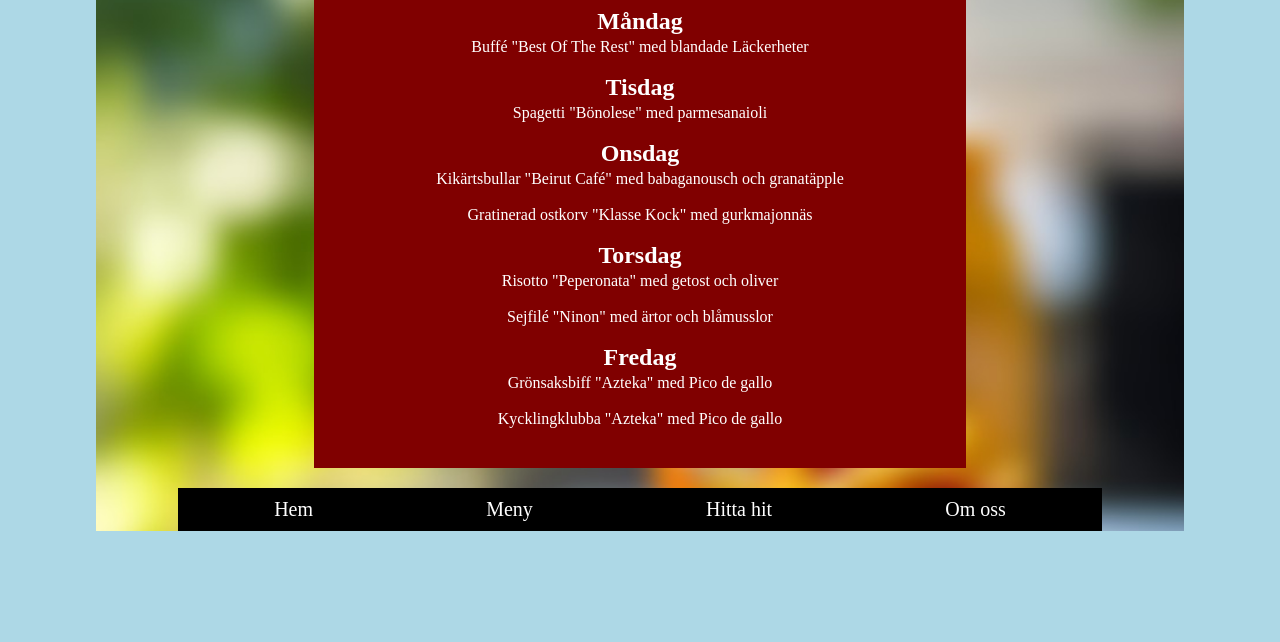
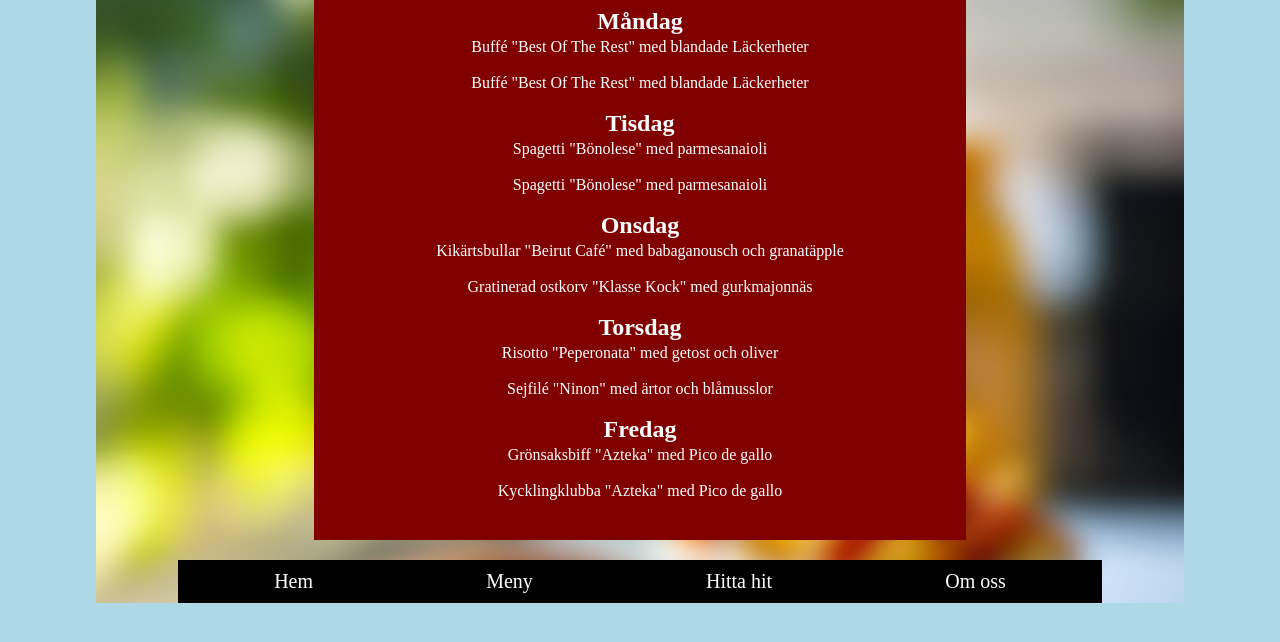
Before and after one commit to villekallas/bistro, a plain HTML site: page meny.html in a window 1280 px wide. Shown: the part 102-744 px from the top of the page. Drawn offline with Linux system fonts and the light colour scheme; a web font is replaced by a local one.

Commit message:
v.10
fixade errors meny.html

```diff
--- a/meny.html
+++ b/meny.html
@@ -40,7 +40,7 @@
 
                 </ul>
             </nav>
-        </navbar>
+
     </header>
 </div>
     <section class="main-content">
@@ -49,19 +49,33 @@
                 <li>
                     <h2 class="menydag">Måndag</h2>
                     <p>
+                    Buffé "Best Of The Rest" med blandade Läckerheter
 
-                    Buffé "Best Of The Rest" med blandade Läckerheter
                     </p>
+                    <br>
+                    <p>
+                        Buffé "Best Of The Rest" med blandade Läckerheter
+
+                        </p>
+                        <br>
+
                 </li>
-                <br>
+
 
                 <li>
                     <h2 class="menydag">Tisdag</h2>
                     <p>
                         Spagetti "Bönolese" med parmesanaioli
-                    </p>
+
+                     </p>
+                     <br>
+                     <p>
+                        Spagetti "Bönolese" med parmesanaioli
+
+                     </p>
+                     <br>
                 </li>
-                <br>
+
                 <li>
                     <h2 class="menydag">Onsdag</h2>
                     <p>
@@ -70,9 +84,11 @@
                     <br>
                     <p>
                         Gratinerad ostkorv "Klasse Kock" med gurkmajonnäs
+
                     </p>
+                    <br>
                 </li>
-                <br>
+
                 <li>
                     <h2 class="menydag">Torsdag</h2>
                     <p>
@@ -83,9 +99,8 @@
                         Sejfilé "Ninon" med ärtor och blåmusslor
 
                     </p>
-
+                    <br>
                 </li>
-                <br>
                 <li>
                     <h2 class="menydag"> Fredag</h2>
                     <p>
@@ -94,7 +109,7 @@
                     <br>
                     <p>
                         Kycklingklubba "Azteka" med Pico de gallo
-
+                        <br>
                     </p>
 
                 </li>
```
